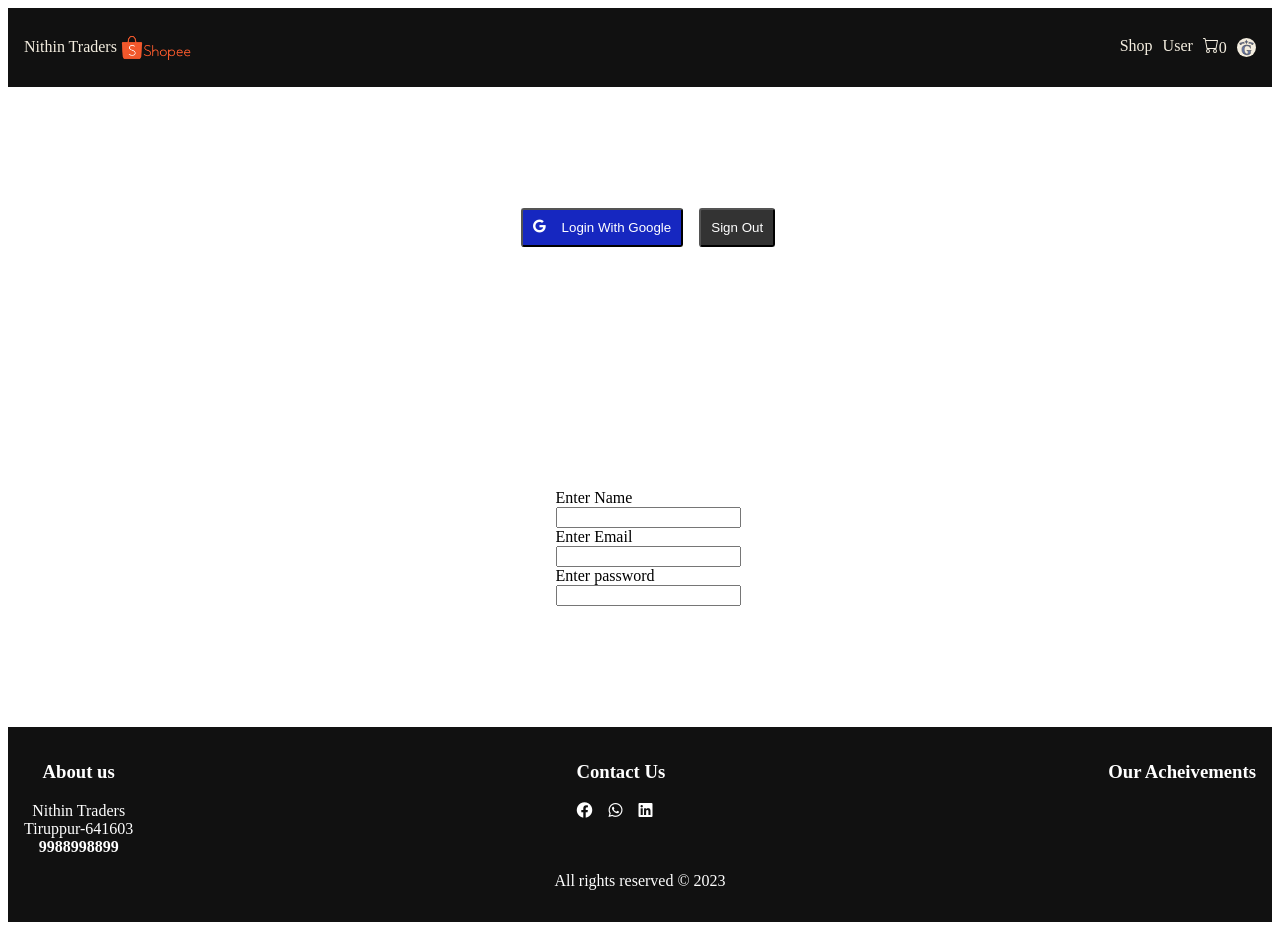
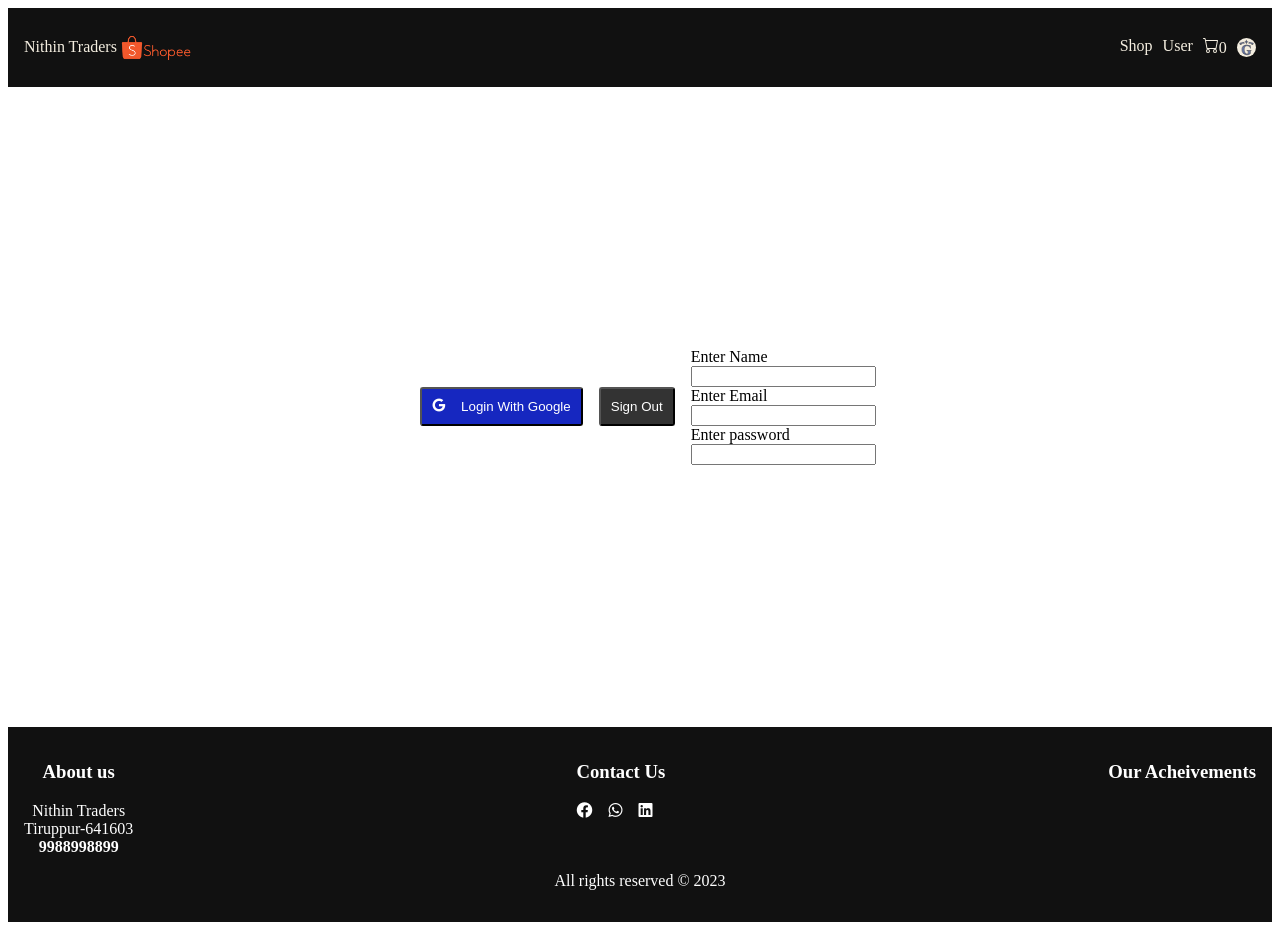
Before and after one commit to ArunprakashLfs/react_ecommerce, a React (Create React App) app: page /user in a window 1280 px wide. Built offline with nearby package versions, Linux system fonts and the light colour scheme.

Commit message:
added flex

```diff
--- a/src/routes/user/user.scss
+++ b/src/routes/user/user.scss
@@ -1,11 +1,12 @@
 .Userpage{
     width: 100vw;
     height: 80vh;
-    display: grid;
-    grid-template-rows: 1 1;
-    // display: flex;
-    // gap: 1rem;
-    // flex-direction: row;
+    // display: grid;
+    // grid-template-rows: 1 1;
+    display: flex;
+    flex: 1 1;
+    gap: 1rem;
+    flex-direction: row;
     align-items: center;
     justify-content: center;
 }
```
